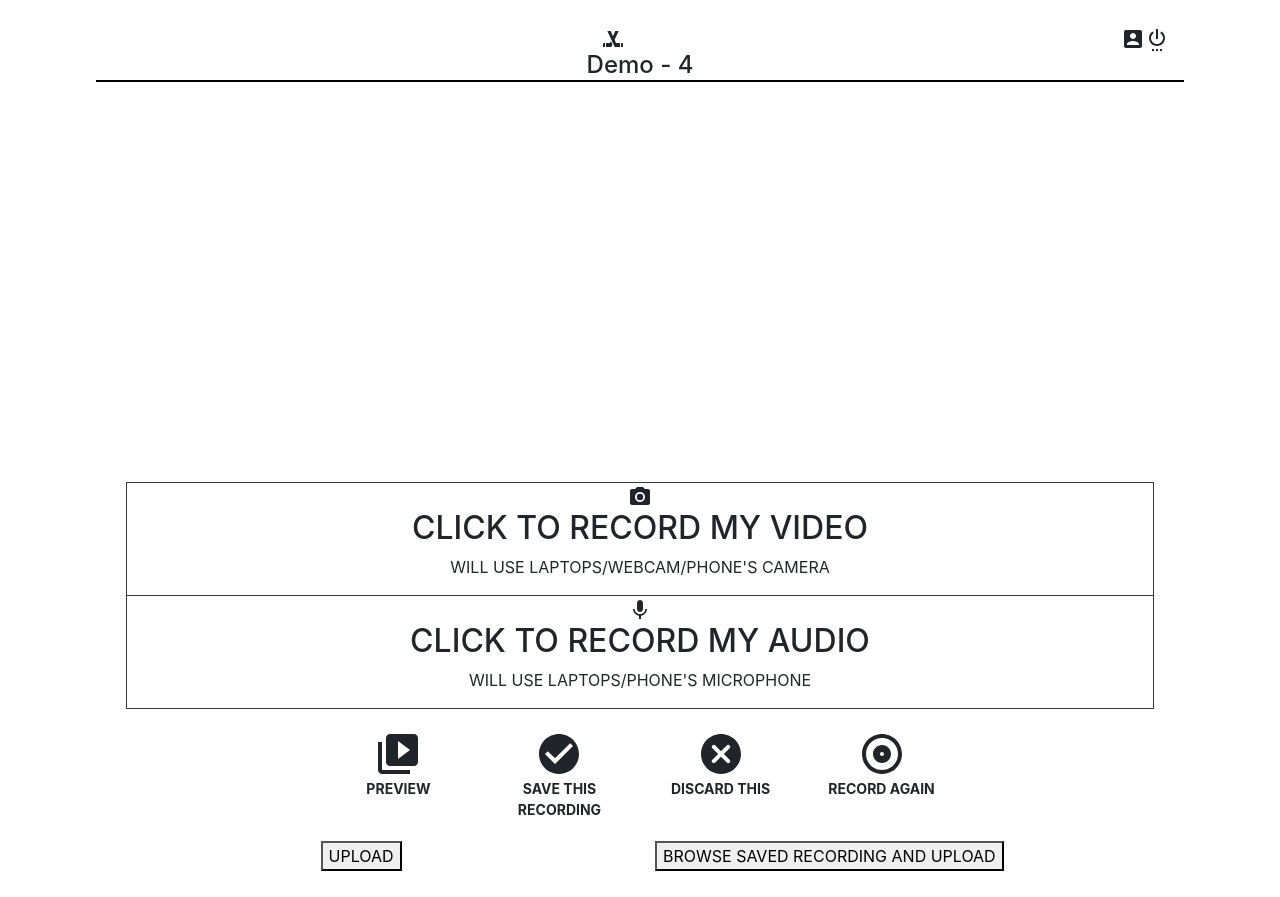
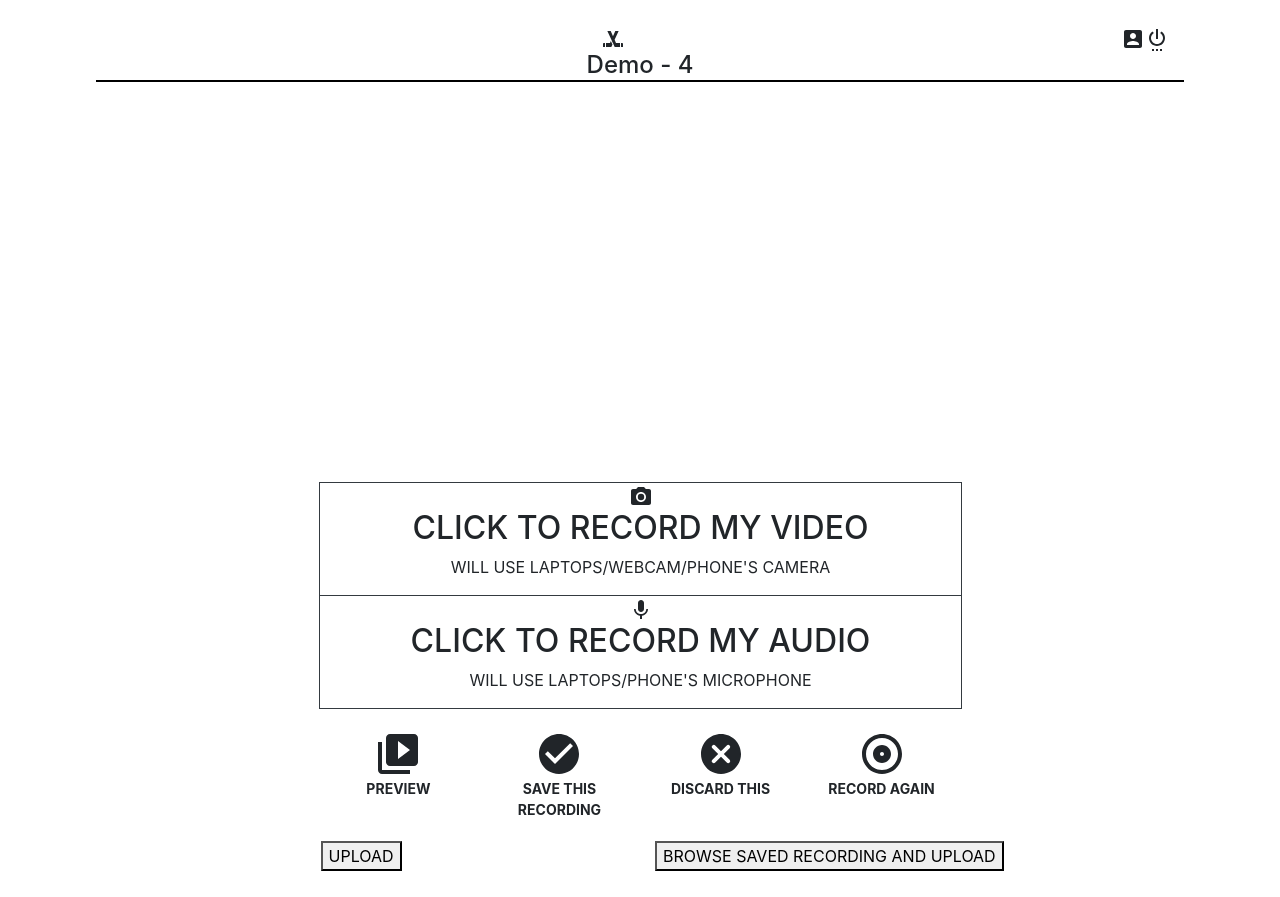
Before and after one commit to hema135/demo4, a React (Create React App) app: page / in a window 1280 px wide. Built offline with nearby package versions, Linux system fonts and the light colour scheme.

Commit message:
Update recording.js

```diff
--- a/src/recording.js
+++ b/src/recording.js
@@ -20,7 +20,7 @@ class Recording extends React.Component {
   render () {
     const { showing } = this.state;
     return (
-      <div className="border border-dark mt-4">
+      <div className="border border-dark mt-4 boxWidth">
         {(!this.state.childVisible && !this.state.audioVisible) &&
             <React.Fragment>
          <div className="border-bottom border-dark" onClick={() => this.onClick("video")}>
```
